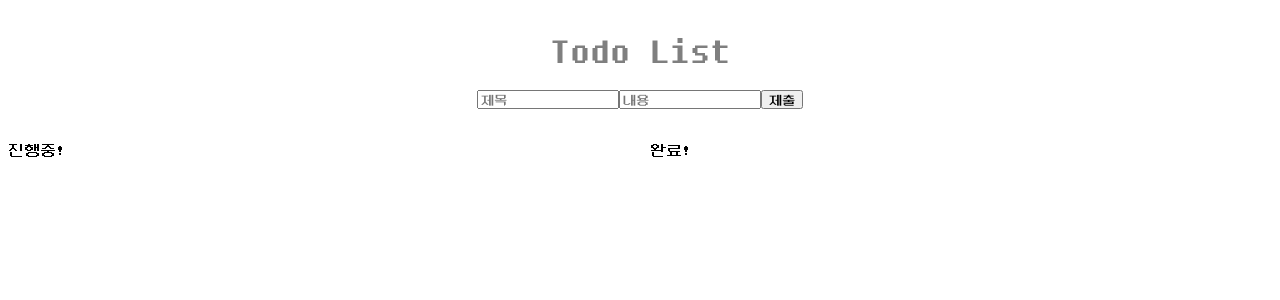
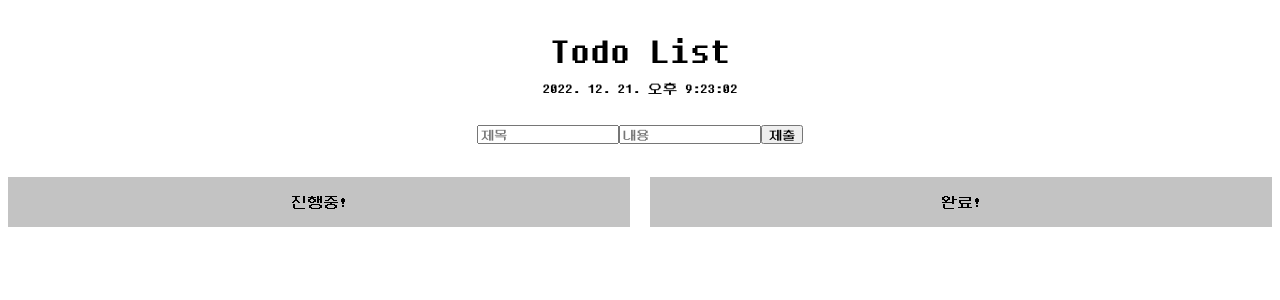
Before and after one commit to kimtanook/advance_assignment, a React (Create React App) app: page / in a window 1280 px wide. Shown: the top 300 px of the page. Built offline with nearby package versions, Linux system fonts and the light colour scheme; data requests are answered from the project's data file.

Commit message:
Update Time in Home

```diff
--- a/src/components/pages/Home.jsx
+++ b/src/components/pages/Home.jsx
@@ -1,3 +1,4 @@
+import {useEffect, useState} from "react";
 import {useSelector} from "react-redux";
 import styled, {keyframes} from "styled-components";
 import Form from "../posting/Form";
@@ -5,17 +6,32 @@ import List from "../posting/List";
 
 function Home() {
   const globalTodo = useSelector((state) => state.todosReducer.todos);
-  console.log(globalTodo);
+  const [time, setTime] = useState(
+    new Date(Date.now() + 9 * 60 * 60 * 1000).toLocaleString("ko-KR", {
+      timeZone: "UTC",
+    })
+  );
 
+  useEffect(() => {
+    const id = setInterval(() => {
+      setTime(
+        new Date(Date.now() + 9 * 60 * 60 * 1000).toLocaleString("ko-KR", {
+          timeZone: "UTC",
+        })
+      );
+    }, 1000);
+    return () => clearInterval(id);
+  }, []);
   return (
     <div>
       <StHomeHeader>
         <StHomeHeaderTitle>Todo List</StHomeHeaderTitle>
+        <StClock>{time}</StClock>
         <Form />
       </StHomeHeader>
       <StTodoMainContainer>
         <StTodoItemContainer>
-          <div>진행중!</div>
+          <StCompleteContainerName>진행중!</StCompleteContainerName>
           <div>
             {globalTodo.map((todo) =>
               !todo.isDone ? (
@@ -30,7 +46,7 @@ function Home() {
           </div>
         </StTodoItemContainer>
         <StTodoItemContainer>
-          <div>완료!</div>
+          <StCompleteContainerName>완료!</StCompleteContainerName>
           <div>
             {globalTodo.map((todo) =>
               todo.isDone ? (
@@ -63,12 +79,23 @@ const StHomeHeader = styled.div`
   font-size: 40px;
   margin: 30px;
 `;
+const StClock = styled.div`
+  font-size: 15px;
+  margin: 10px;
+`;
 const StHomeHeaderTitle = styled.div`
   & {
     animation: ${boxFade} 1s step-end infinite; // ease-in-out infinite : 무한 alternate
   }
 `;
-
+const StCompleteContainerName = styled.div`
+  background-color: #c3c3c3;
+  height: 50px;
+  display: flex;
+  flex-direction: column;
+  justify-content: center;
+  text-align: center;
+`;
 const StTodoMainContainer = styled.div`
   display: grid;
   gap: 20px;
```
